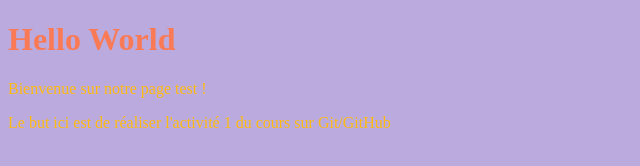
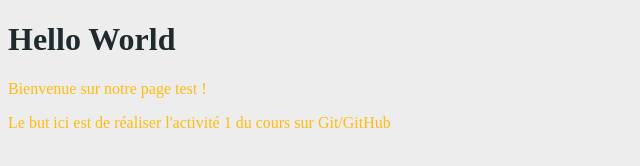
Before and after one commit to FlorianGG/Cours-Openclassrooms-GitHub, a plain HTML site: page index.html in a window 1280 px wide. Shown: the whole page, without its empty margins (0-640 px from the left). Drawn offline with Linux system fonts and the light colour scheme.

Commit message:
Modification des couleurs du fichier css

```diff
--- a/style.css
+++ b/style.css
@@ -1,8 +1,8 @@
 body{
-	background: #bad;
+	background: #ededed;
 }
 h1{
-	color: #fa7a55;
+	color: #1e2a2d;
 }
 p{
 	color: #fb1;
```
